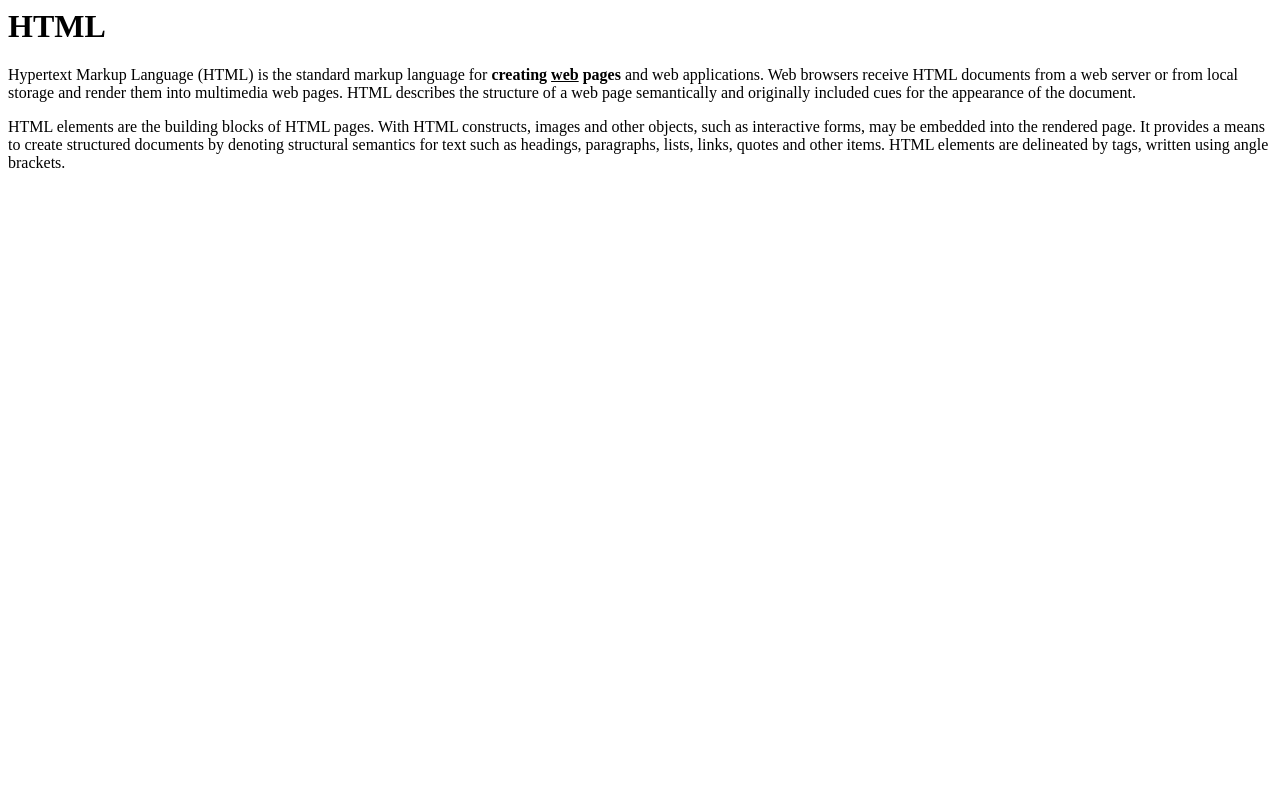
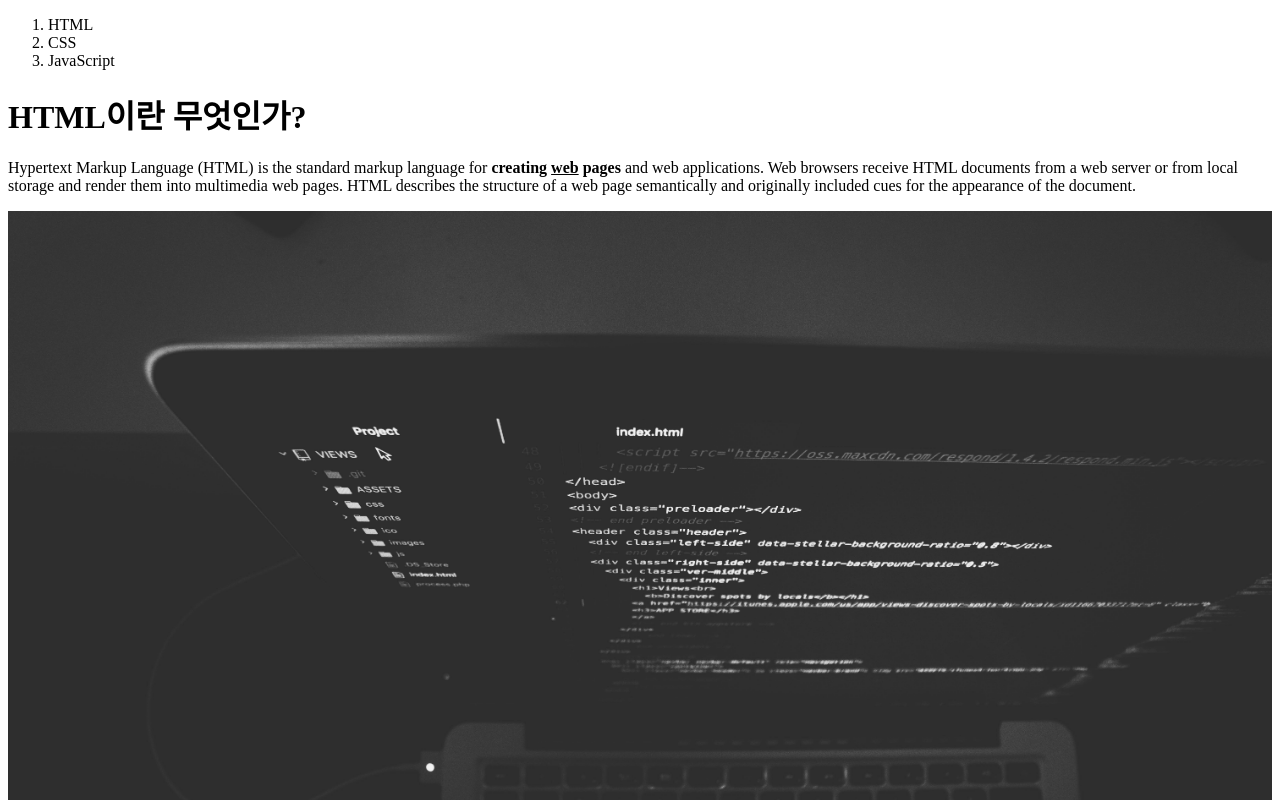
Before and after one commit to soomkim00/web-practice-2023, a plain HTML site: page 1.html in a window 1280 px wide. Shown: the top 800 px of the page. Drawn offline with Linux system fonts and the light colour scheme.

Commit message:
23.05.30 html1 1~13

```diff
--- a/1.html
+++ b/1.html
@@ -1,3 +1,18 @@
-<h1>HTML</h1>
+<!doctype html>
+<html>
+<head>
+<title>WEB1 - html</title>
+<meta charset="utf-8">
+</head>
+<body>
+<ol>
+    <li>HTML</li>
+    <li>CSS</li>
+    <li>JavaScript</li>
+</ol>
+<h1>HTML이란 무엇인가?</h1>
 <p>Hypertext Markup Language (HTML) is the standard markup language for <strong> creating <u>web</u> pages </strong> and web applications. Web browsers receive HTML documents from a web server or from local storage and render them into multimedia web pages. HTML describes the structure of a web page semantically and originally included cues for the appearance of the document.</p>
-<p>HTML elements are the building blocks of HTML pages. With HTML constructs, images and other objects, such as interactive forms, may be embedded into the rendered page. It provides a means to create structured documents by denoting structural semantics for text such as headings, paragraphs, lists, links, quotes and other items. HTML elements are delineated by tags, written using angle brackets.</p>
+<img src="coding.jpg" width="100%">
+<p style="margin-top:45px;">HTML elements are the building blocks of HTML pages. With HTML constructs, images and other objects, such as interactive forms, may be embedded into the rendered page. It provides a means to create structured documents by denoting structural semantics for text such as headings, paragraphs, lists, links, quotes and other items. HTML elements are delineated by tags, written using angle brackets.</p>
+</body>
+</html>
```
Also changed, not shown: coding.jpg (added).
